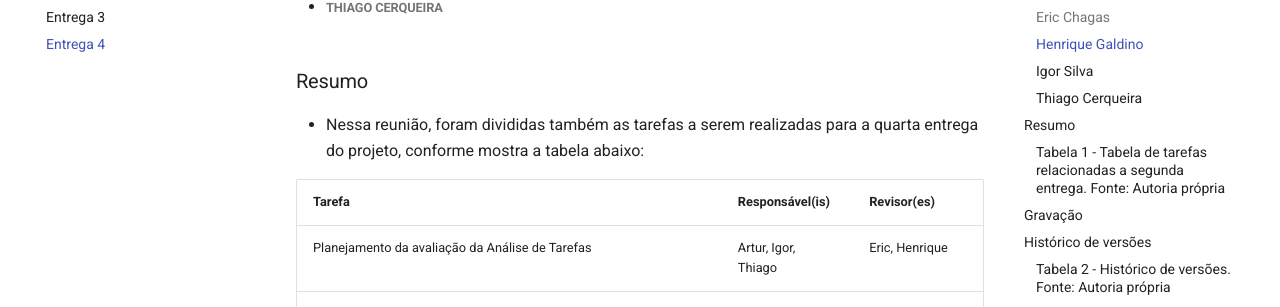
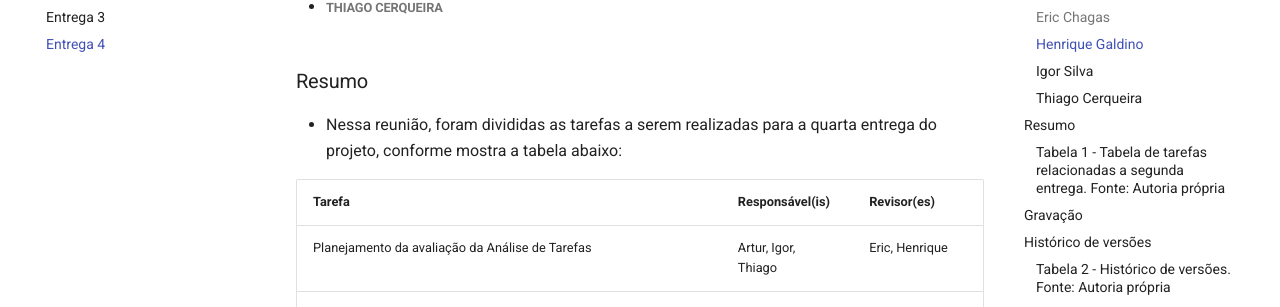
Before and after one commit to edudsan/2022.2-UnbIdiomas, an MkDocs documentation site: the page built from docs/Atas das Reuniões/entrega4.md, in a window 1280 px wide and 900 px high, scrolled down 412 px. Shown: the part 145-452 px from the top of the window. Built offline with MkDocs 1.6.1 and Material for MkDocs 9.7.7, drawn with Linux system fonts in a browser that asks for light colours; comment, search, counter and statistics services are not loaded.

Commit message:
corrigindo a ata da entrega 4 novamente

```diff
--- a/docs/Atas das Reuniões/entrega4.md
+++ b/docs/Atas das Reuniões/entrega4.md
@@ -12,7 +12,7 @@
 
 ### Resumo
 
-- Nessa reunião, foram divididas também as tarefas a serem realizadas para a quarta entrega do projeto, conforme mostra a tabela abaixo:
+- Nessa reunião, foram divididas as tarefas a serem realizadas para a quarta entrega do projeto, conforme mostra a tabela abaixo:
 
 | Tarefa | Responsável(is) | Revisor(es) |
 | ---- | ---- |------------------------ |
```
